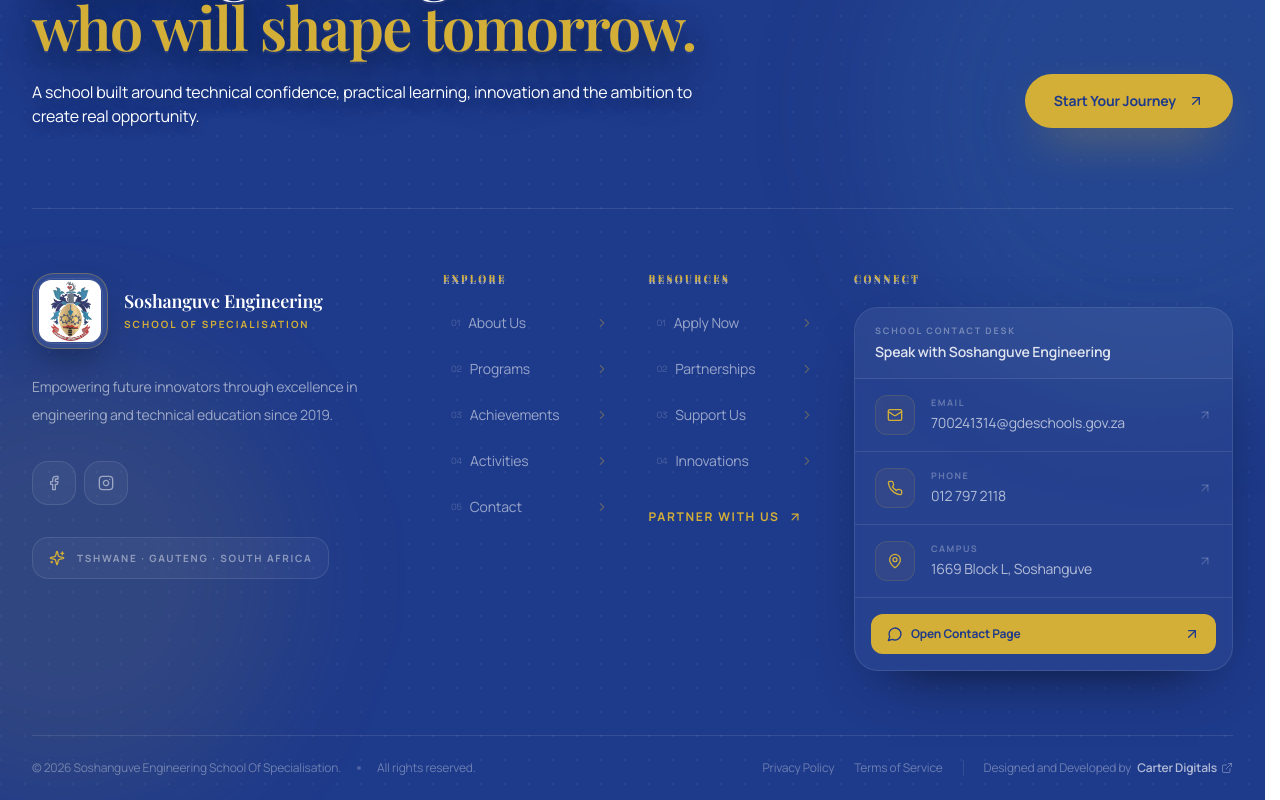
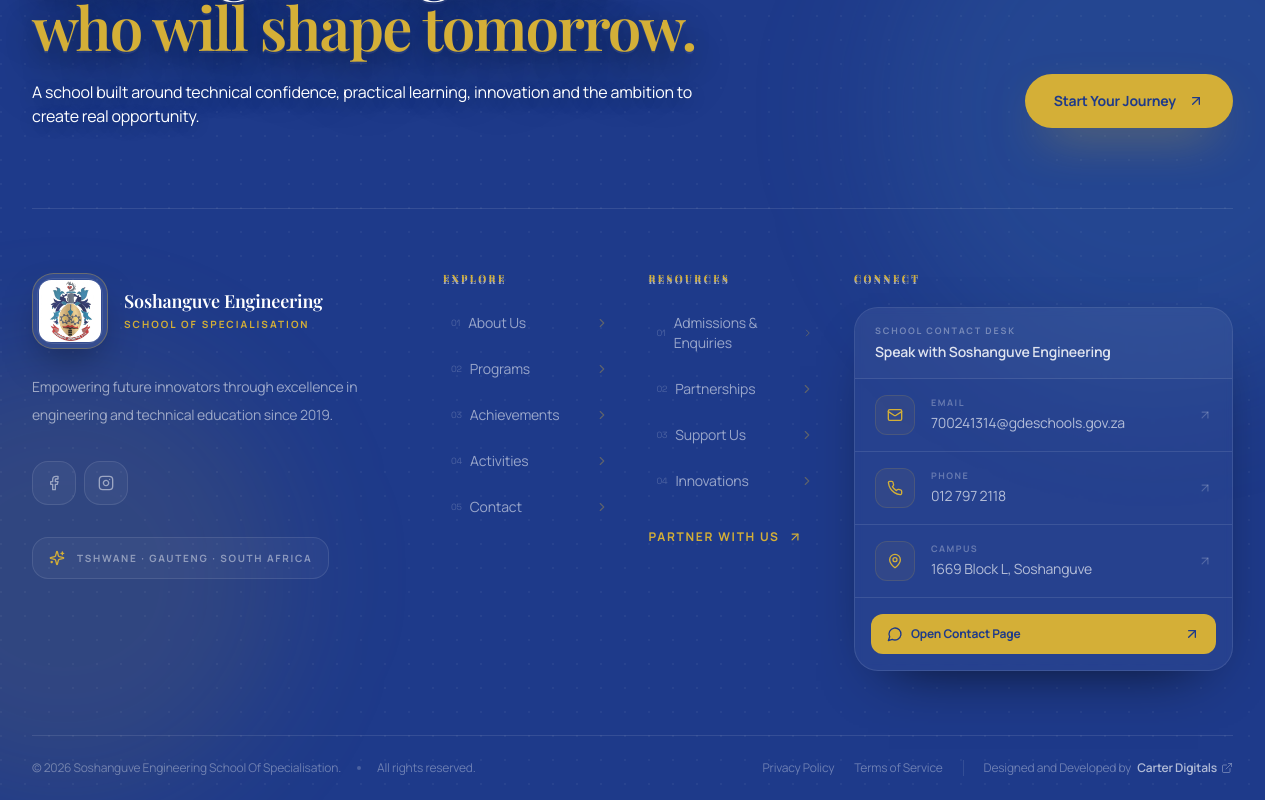
Before and after one commit to Gee7pips/soshanguve-automotive-fixed, a Next.js app: page /terms in a window 1280 px wide. Shown: the part 1735-2535 px from the top of the page. Built offline with nearby package versions, Linux system fonts and the light colour scheme.

Commit message:
content: rename footer admissions link

```diff
--- a/components/footer.tsx
+++ b/components/footer.tsx
@@ -13,7 +13,7 @@ const quickLinks = [
 ]
 
 const resourceLinks = [
-  { name: "Apply Now", href: "/apply" },
+  { name: "Admissions & Enquiries", href: "/apply" },
   { name: "Partnerships", href: "/partnerships" },
   { name: "Support Us", href: "/support-us" },
   { name: "Innovations", href: "/innovations" },
```
